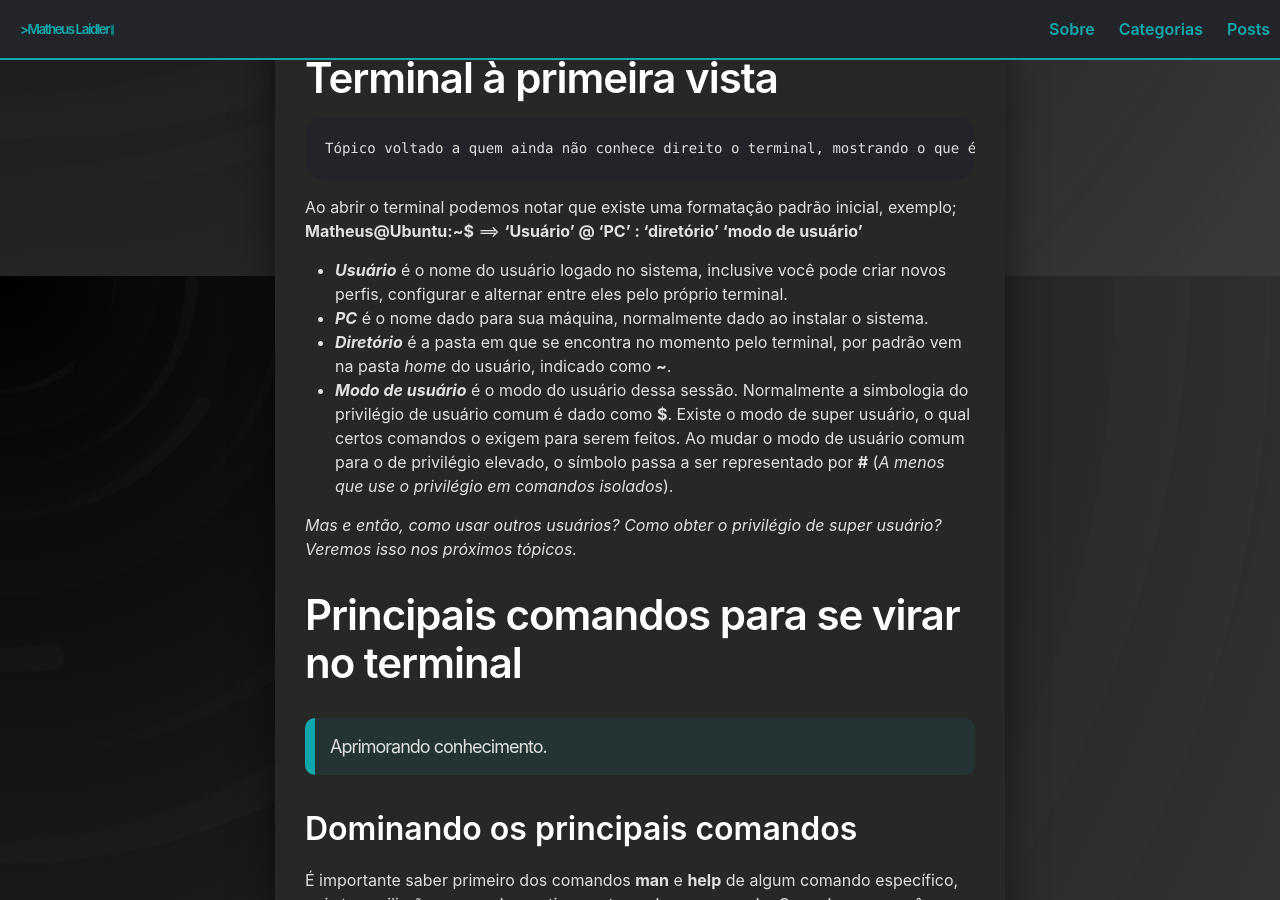
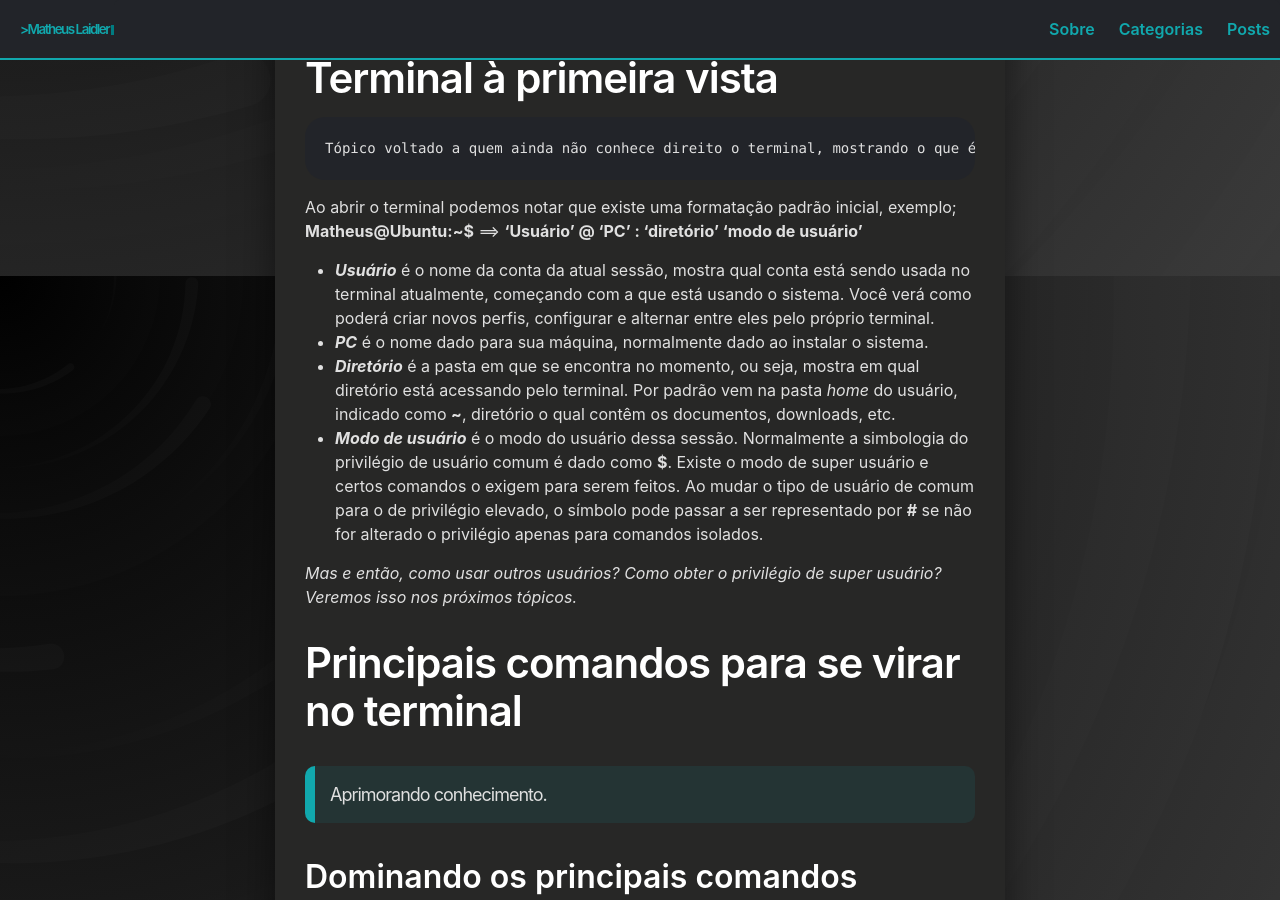
Before and after one commit to matheuslaidler/Tech-Jekyll-Old, a Jekyll site: the page built from _posts/2020-02-25-terminal.md, in a window 1280 px wide and 900 px high, scrolled down 4524 px. Built offline with Jekyll 4.4.1, drawn with Linux system fonts in a browser that asks for light colours.

Commit message:
Update 2020-02-25-terminal.md

```diff
--- a/_posts/2020-02-25-terminal.md
+++ b/_posts/2020-02-25-terminal.md
@@ -115,12 +115,12 @@ Claro, lembre-se que usar o WSL é apenas um quebra galho e tem suas limitaçõe
  Ao abrir o terminal podemos notar que existe uma formatação padrão inicial, exemplo;
 			**Matheus@Ubuntu:~$** ==> **'Usuário' @ 'PC' : 'diretório' 'modo de usuário'**
 
-- _**Usuário**_ é o nome do usuário logado no sistema, inclusive você pode criar novos perfis, configurar e alternar entre eles pelo próprio terminal.
+- _**Usuário**_ é o nome da conta da atual sessão, mostra qual conta está sendo usada no terminal atualmente, começando com a que está usando o sistema. Você verá como poderá criar novos perfis, configurar e alternar entre eles pelo próprio terminal.
 - _**PC**_ é o nome dado para sua máquina, normalmente dado ao instalar o sistema.
-- _**Diretório**_ é a pasta em que se encontra no momento pelo terminal, por padrão vem na pasta *home* do usuário, indicado como **~**.
+- _**Diretório**_ é a pasta em que se encontra no momento, ou seja, mostra em qual diretório está acessando pelo terminal. Por padrão vem na pasta *home* do usuário, indicado como **~**, diretório o qual contêm os documentos, downloads, etc.
 - _**Modo de usuário**_ é o modo do usuário dessa sessão.
   Normalmente a simbologia do privilégio de usuário comum é dado como **$**.
-  Existe o modo de super usuário, o qual certos comandos o exigem para serem feitos. Ao mudar o modo de usuário comum para o de privilégio elevado, o símbolo passa a ser representado por **#**  (*A menos que use o privilégio em comandos isolados*).
+  Existe o modo de super usuário e certos comandos o exigem para serem feitos. Ao mudar o tipo de usuário de comum para o de privilégio elevado, o símbolo pode passar a ser representado por **#** se não for alterado o privilégio apenas para comandos isolados.
 
 *Mas e então, como usar outros usuários? Como obter o privilégio de super usuário? Veremos isso nos próximos tópicos.*
 
```
